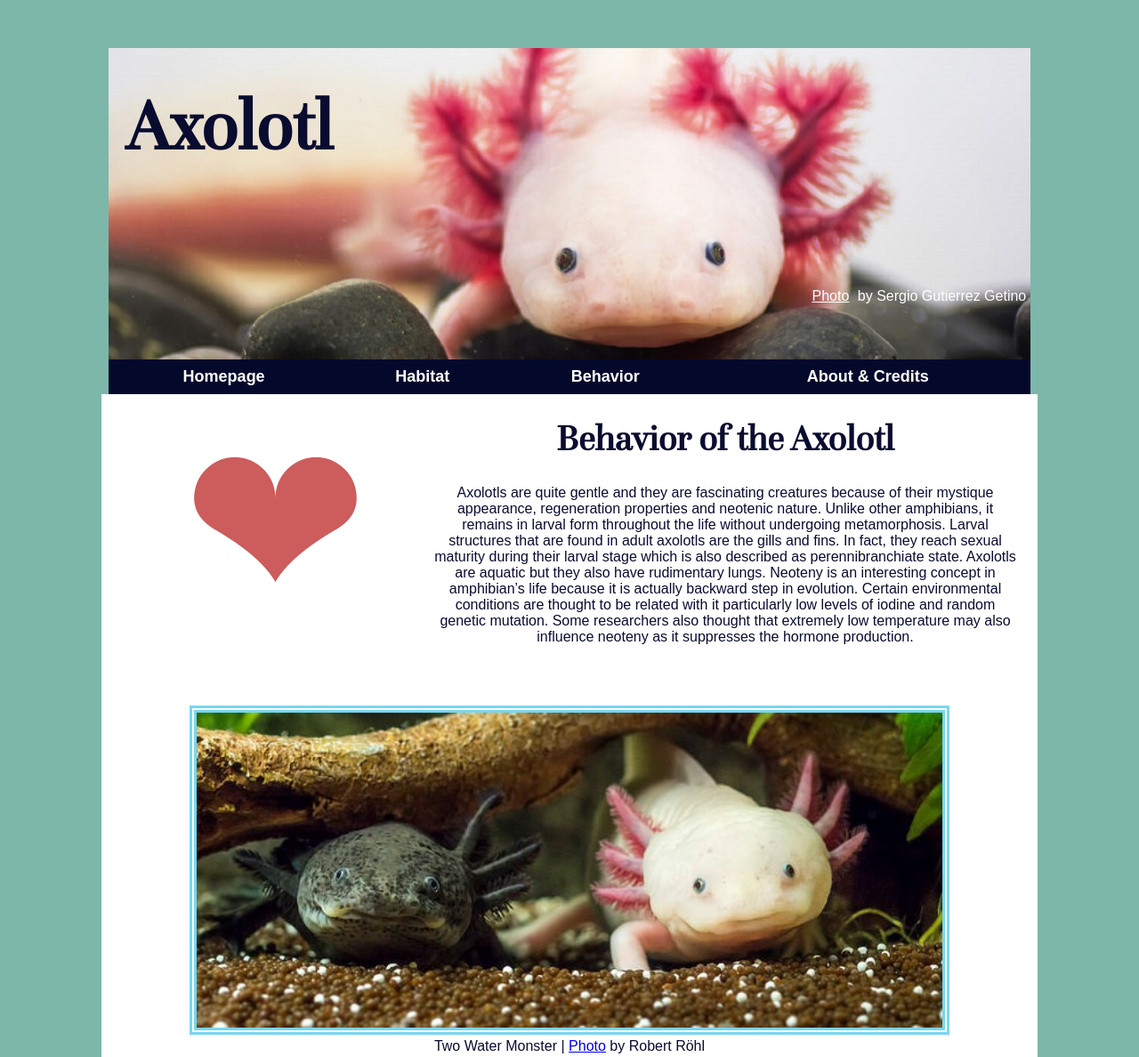
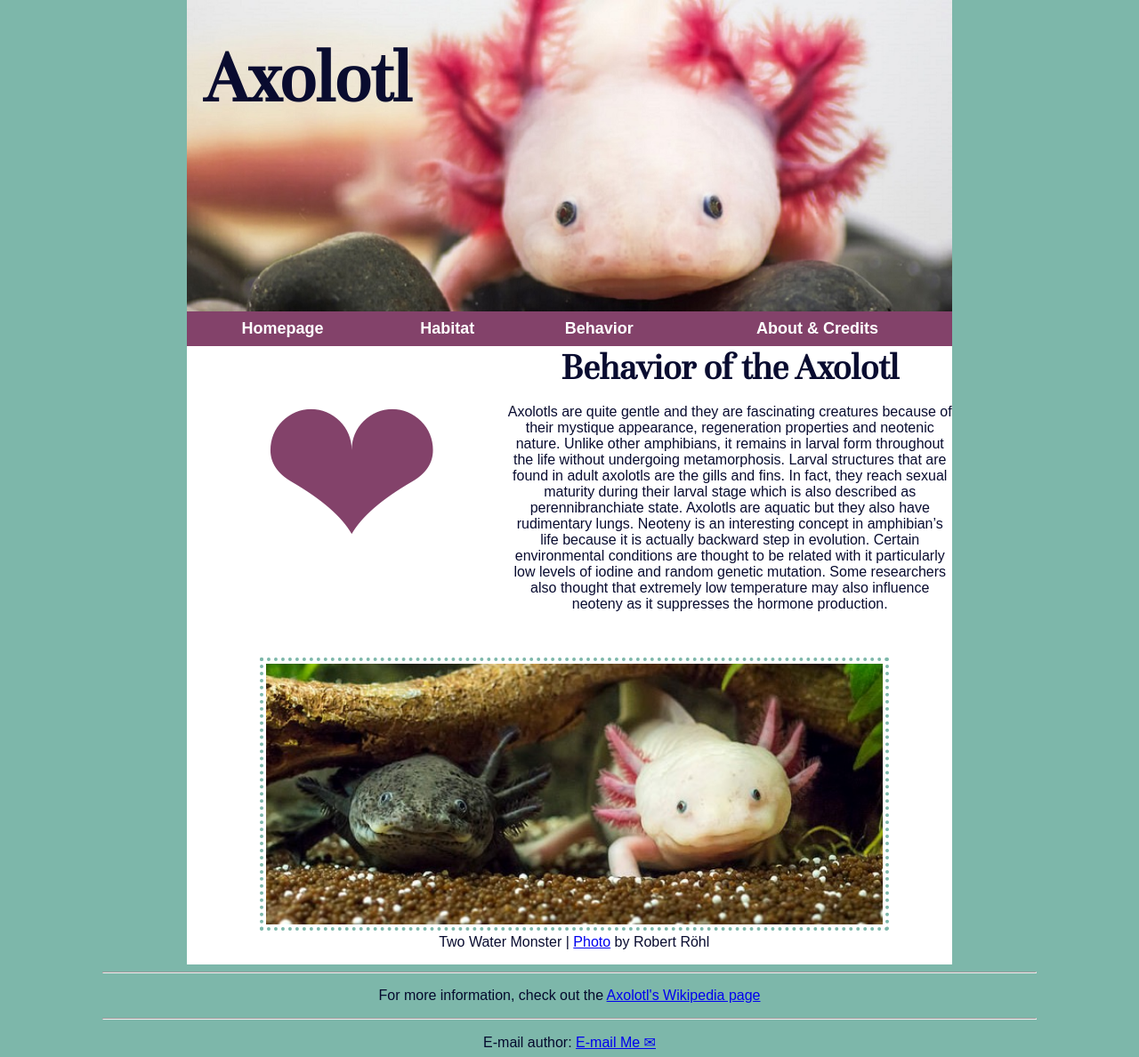
Before and after one commit to irret/CS50A, a plain HTML site: page behavior.html in a window 1280 px wide. Shown: the top 1188 px of the page at 89% size. Drawn offline with Linux system fonts and the light colour scheme.

Commit message:
changes to multiple files

```diff
--- a/behavior.html
+++ b/behavior.html
@@ -12,11 +12,10 @@
     <header>
         <h1>Axolotl
         </h1>
-        <p><a href="https://www.treehugger.com/slideshows/natural-sciences/pink-animals/">Photo</a> by Sergio Gutierrez Getino </p>
     </header>
     <nav class="mainMenu">
         <ul>
-            <li><a href="home.html">Homepage</a></li>
+            <li><a href="index.html">Homepage</a></li>
             <li><a href="habitat.html">Habitat</a></li>
             <li><a href="behavior.html">Behavior</a></li>
             <li><a href="about.html">About &amp; Credits</a></li>
--- a/styles/default.css
+++ b/styles/default.css
@@ -8,7 +8,10 @@ body {
     background-color: rgba(101, 170, 154, 0.84);
     color: rgba(1, 4, 41, 0.97);
     font-family: 'Nunito', arial, verana, sans-serif;
-    margin:
+
+    margin: auto;
+    margin-top: 0;
+    width: 82%;
 }
 
 header {
@@ -23,7 +26,7 @@ header {
 }
 
 nav {
-    background-color: rgba(1, 4, 41, 0.97);
+    background-color: rgb(131, 66, 106);
     width: 82%;
     margin: auto;
 }
@@ -32,6 +35,7 @@ h1 {
     text-align: center;
     font-family: '2-questa_grande_regular_31', arial, verdana, serif;
     font-size: 40px;
+    margin: 0;
 }
 
 
@@ -43,7 +47,8 @@ figure {
 
 img,
 video {
-    border: 8px double rgb(121, 214, 240);
+    border: 4px dotted rgba(101, 170, 154, 0.84);
+    padding: 3px;
 }
 
 header p,
@@ -94,11 +99,10 @@ nav ul li {
 
 #main {
     margin: auto;
-    width: 80%;
+    width: 81%;
     overflow: hidden;
     background: white;
-    padding-left: 20px;
-    padding-right: 20px;
+    padding-left: 1%;
 }
 
 #behavior {
@@ -149,7 +153,7 @@ nav ul li {
 }
 
 .heart {
-    color: indianred;
+    color: rgb(131, 66, 106);
     font-size: 250px;
     margin-top: 0px;
 }
```
Also changed, not shown: about.html (+1 -1 lines), habitat.html (+1 -2 lines), index.html (+1 -2 lines).
